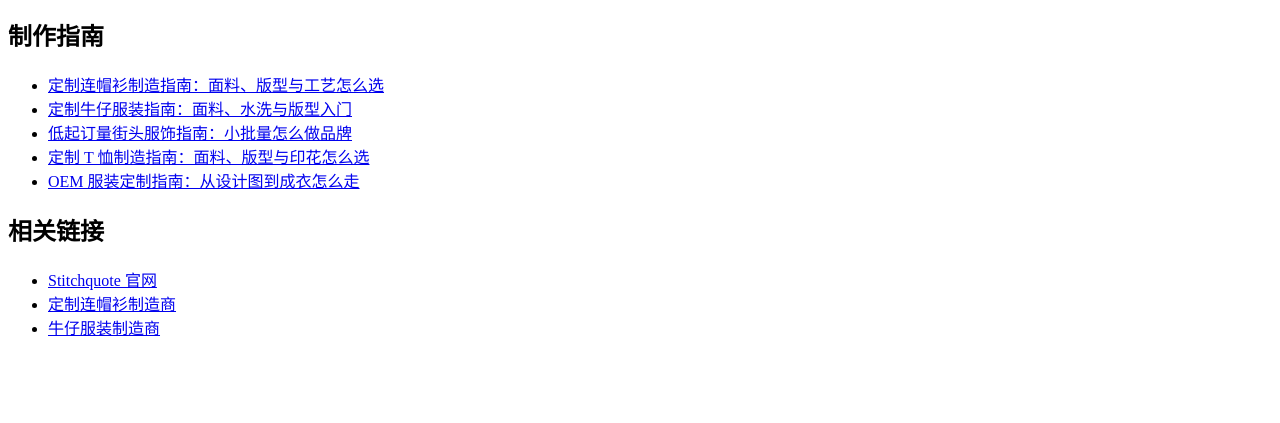
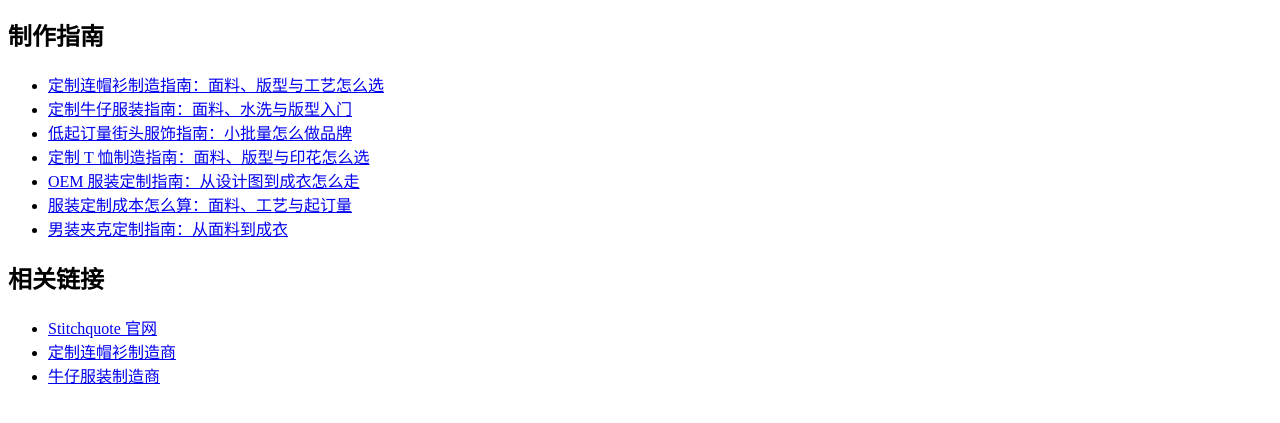
Before and after one commit to stitchquote/stitchquote, a plain HTML site: page index.html in a window 1280 px wide. Shown: the part 131-554 px from the top of the page. Drawn offline with Linux system fonts and the light colour scheme.

Commit message:
Link cost-guide and jacket-guide in index

```diff
--- a/index.html
+++ b/index.html
@@ -14,6 +14,8 @@
 <li><a href="streetwear-guide.html">低起订量街头服饰指南：小批量怎么做品牌</a></li>
 <li><a href="t-shirt-guide.html">定制 T 恤制造指南：面料、版型与印花怎么选</a></li>
 <li><a href="oem-guide.html">OEM 服装定制指南：从设计图到成衣怎么走</a></li>
+<li><a href="cost-guide.html">服装定制成本怎么算：面料、工艺与起订量</a></li>
+<li><a href="jacket-guide.html">男装夹克定制指南：从面料到成衣</a></li>
 </ul>
 <h2>相关链接</h2>
 <ul>
```
